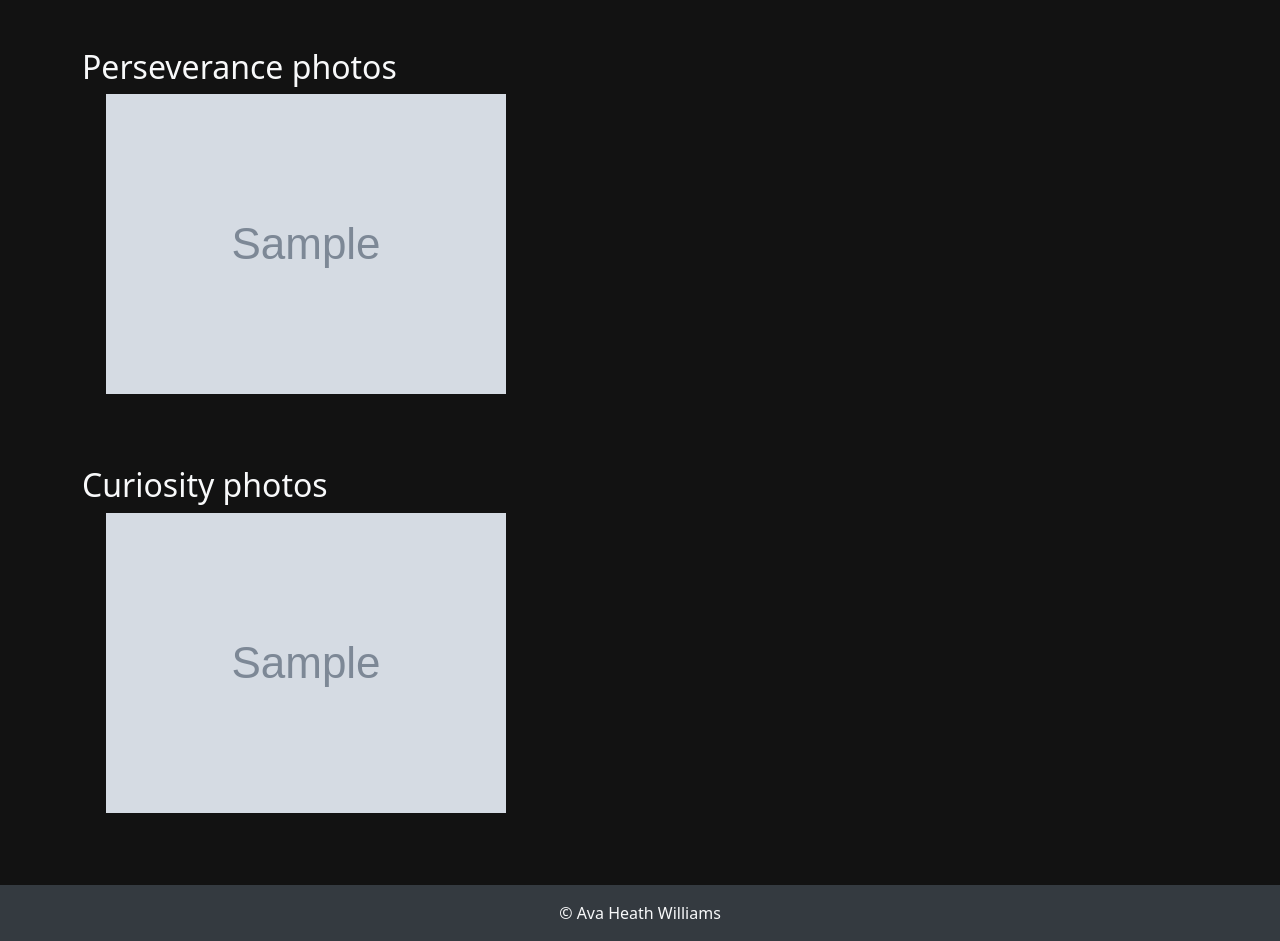
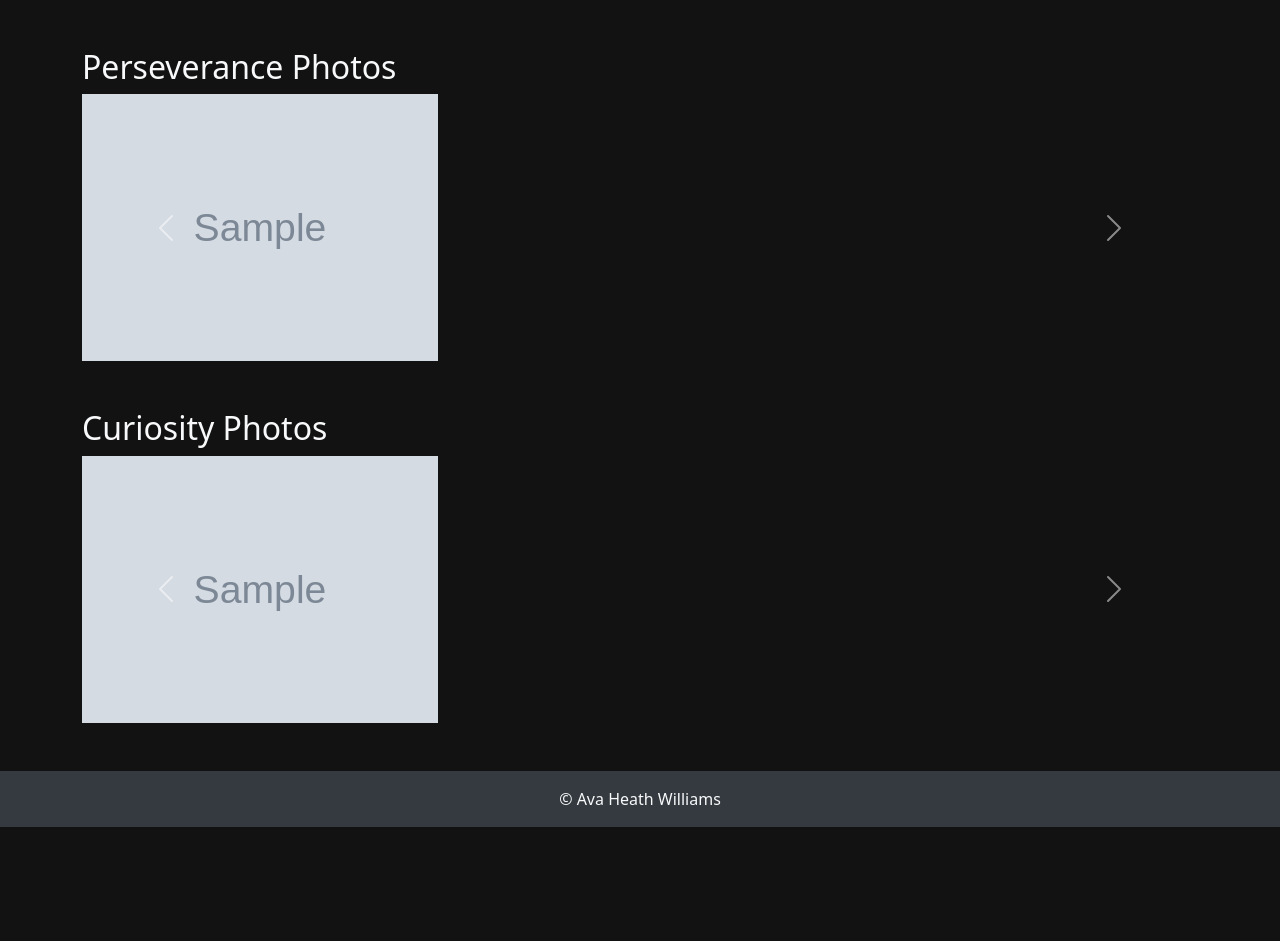
Before and after one commit to Ava-HW/mars_flask_app, a Flask app: template templates/photos.html in a window 1280 px wide. Shown: the part 56-997 px from the top of the page. After the commit the page ends 883 px from the top, so only its background shows below. Run offline with Flask 3, Linux system fonts and the light colour scheme; the template is opened without the code that fills it: most values are stand-ins (such as "Sample title", 1, 10 or a date in 2020); grey boxes marked "Sample" are stand-in pictures.

Commit message:
Added carousels. Haven't fixed autoscrolling or image sizing

```diff
--- a/templates/photos.html
+++ b/templates/photos.html
@@ -1,20 +1,60 @@
 {% extends 'layout.html' %}
 {% block main %}
- <!-- Perseverance content -->
- <div class="container my-5">
-   <h2>Perseverance photos</h2>
-   {% for i in perseverance_photos %}
-   <img class="margin" src="{{ i['image']}}">
-   {% endfor %}
- </div>
 
- <!-- Curiosity content -->
- <div class="container my-5">
-   <h2>Curiosity photos</h2>
-   {% for i in curiosity_photos %}
-   <img class="margin" src="{{ i['image']}}">
-   {% endfor %}
- </div>
+<!-- Perseverance Carousel -->
+<div class="container my-5">
+  <h2>Perseverance Photos</h2>
+  <div id="perseveranceCarousel" class="carousel slide" data-bs-ride="carousel">
+    <div class="carousel-inner">
+      {% for i in perseverance_photos | batch(3) %}
+      <div class="carousel-item {% if loop.first %}active{% endif %}">
+        <div class="row">
+          {% for photo in i %}
+          <div class="col-md-4">
+            <img src="{{ photo['image'] }}" class="d-block w-100" alt="Perseverance Photo">
+          </div>
+          {% endfor %}
+        </div>
+      </div>
+      {% endfor %}
+    </div>
+    <button class="carousel-control-prev" type="button" data-bs-target="#perseveranceCarousel" data-bs-slide="prev">
+      <span class="carousel-control-prev-icon" aria-hidden="true"></span>
+      <span class="visually-hidden">Previous</span>
+    </button>
+    <button class="carousel-control-next" type="button" data-bs-target="#perseveranceCarousel" data-bs-slide="next">
+      <span class="carousel-control-next-icon" aria-hidden="true"></span>
+      <span class="visually-hidden">Next</span>
+    </button>
+  </div>
+</div>
 
+<!-- Curiosity Carousel -->
+<div class="container my-5">
+  <h2>Curiosity Photos</h2>
+  <div id="curiosityCarousel" class="carousel slide" data-bs-ride="carousel">
+    <div class="carousel-inner">
+      {% for i in curiosity_photos | batch(3) %}
+      <div class="carousel-item {% if loop.first %}active{% endif %}">
+        <div class="row">
+          {% for photo in i %}
+          <div class="col-md-4">
+            <img src="{{ photo['image'] }}" class="d-block w-100" alt="Curiosity Photo">
+          </div>
+          {% endfor %}
+        </div>
+      </div>
+      {% endfor %}
+    </div>
+    <button class="carousel-control-prev" type="button" data-bs-target="#curiosityCarousel" data-bs-slide="prev">
+      <span class="carousel-control-prev-icon" aria-hidden="true"></span>
+      <span class="visually-hidden">Previous</span>
+    </button>
+    <button class="carousel-control-next" type="button" data-bs-target="#curiosityCarousel" data-bs-slide="next">
+      <span class="carousel-control-next-icon" aria-hidden="true"></span>
+      <span class="visually-hidden">Next</span>
+    </button>
+  </div>
+</div>
 
 {% endblock %}
```
Also changed, not shown: 1 other file.
